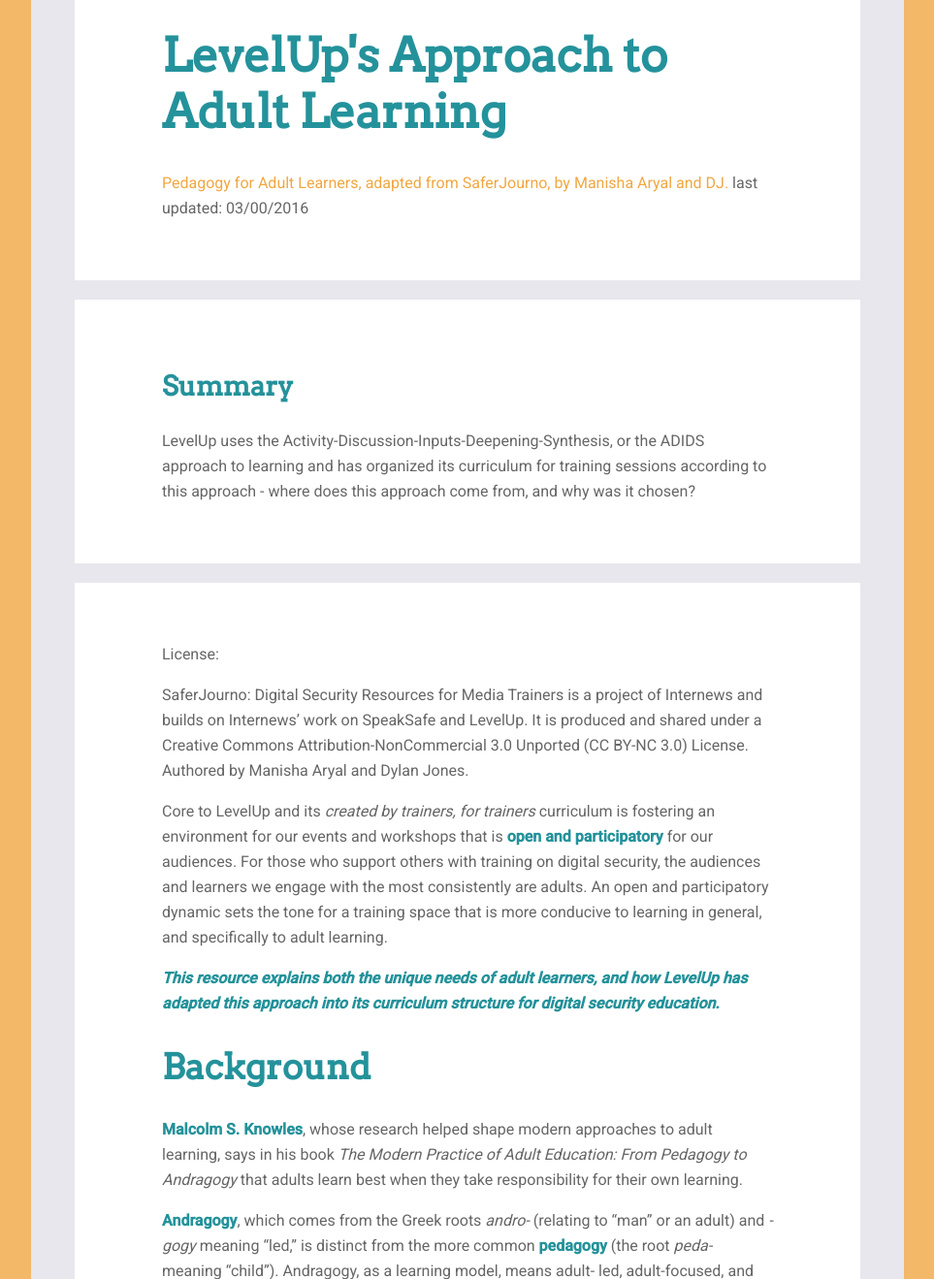
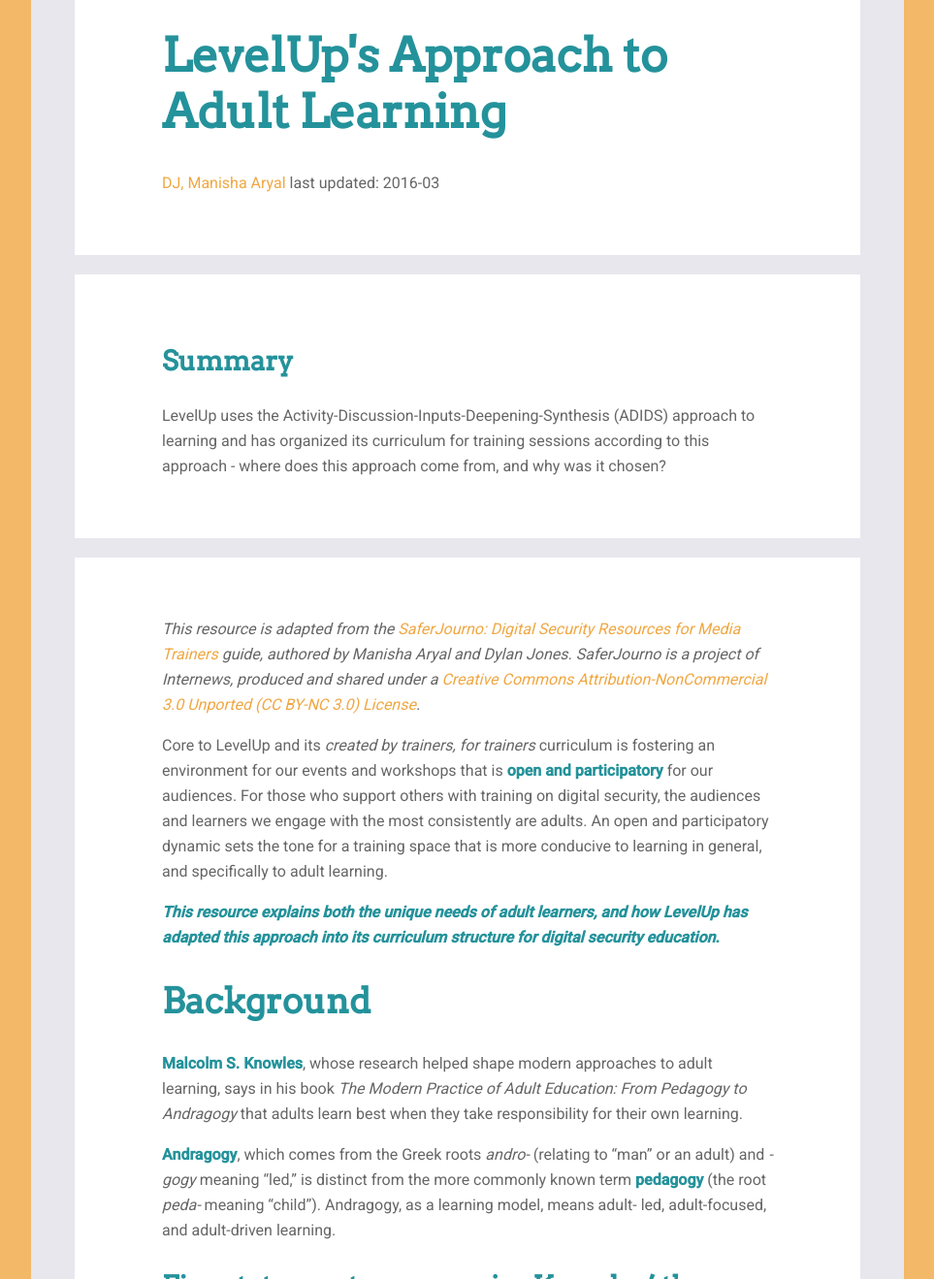
Before and after one commit to levelupcc/level-up, a Jekyll site: the page built from _pages/curriculum/levelup-approach-to-adult-learning/levelup-approach-to-adult-learning.md, in a window 1280 px wide and 1400 px high, scrolled down 232 px, cut to the strip 81-1400 px from the top of the window. Shown: the whole strip at 97% size, without its empty margins (158-1121 px from the left). Built offline with Jekyll 4.4.1, drawn with Linux system fonts in a browser that asks for light colours; a script that is not in the unit is left out; comment, search, counter and statistics services are not loaded; some of the changed text lies outside the part shown.

Commit message:
Update license, format- approach to adult learning

```diff
--- a/_pages/curriculum/levelup-approach-to-adult-learning/levelup-approach-to-adult-learning.md
+++ b/_pages/curriculum/levelup-approach-to-adult-learning/levelup-approach-to-adult-learning.md
@@ -1,17 +1,15 @@
 ---
 layout: content-page
 title: "LevelUp's Approach to Adult Learning"
-author: Pedagogy for Adult Learners, adapted from SaferJourno, by Manisha Aryal and DJ.
-summary: "LevelUp uses the Activity-Discussion-Inputs-Deepening-Synthesis, or the ADIDS approach to learning and has organized its curriculum for training sessions according to this approach - where does this approach come from, and why was it chosen?"
-date: 03/00/2016
+author: DJ, Manisha Aryal
+summary: "LevelUp uses the Activity-Discussion-Inputs-Deepening-Synthesis (ADIDS) approach to learning and has organized its curriculum for training sessions according to this approach - where does this approach come from, and why was it chosen?"
+date: 2016-03
 permalink: /curriculum/levelups-approach-to-adult-learning/
 breadcrumb: "LevelUp's Approach to Adult Learning"
 parent: Curriculum
 weight: 3.2
 ---
-License:
-
-SaferJourno: Digital Security Resources for Media Trainers is a project of Internews and builds on Internews’ work on SpeakSafe and LevelUp. It is produced and shared under a Creative Commons Attribution-NonCommercial 3.0 Unported (CC BY-NC 3.0) License. Authored by Manisha Aryal and Dylan Jones.
+*This resource is adapted from the [SaferJourno: Digital Security Resources for Media Trainers](http://saferjourno.internews.org/) guide, authored by Manisha Aryal and Dylan Jones. SaferJourno is a project of Internews, produced and shared under a [Creative Commons Attribution-NonCommercial 3.0 Unported (CC BY-NC 3.0) License](https://creativecommons.org/licenses/by-nc/3.0/us/).*
 
 Core to LevelUp and its *created by trainers, for trainers* curriculum is fostering an environment for our events and workshops that is **open and participatory** for our audiences. For those who support others with training on digital security, the audiences and learners we engage with the most consistently are adults. An open and participatory dynamic sets the tone for a training space that is more conducive to learning in general, and specifically to adult learning.
 
@@ -20,7 +18,7 @@
 ## Background ##
 **Malcolm S. Knowles**, whose research helped shape modern approaches to adult learning, says in his book *The Modern Practice of Adult Education: From Pedagogy to Andragogy* that adults learn best when they take responsibility for their own learning.
 
-**Andragogy**, which comes from the Greek roots *andro-* (relating to “man” or an adult) and *-gogy* meaning “led,” is distinct from the more common **pedagogy** (the root *peda-* meaning “child”). Andragogy, as a learning model, means adult- led, adult-focused, and adult-driven learning.
+**Andragogy**, which comes from the Greek roots *andro-* (relating to “man” or an adult) and *-gogy* meaning “led,” is distinct from the more commonly known term **pedagogy** (the root *peda-* meaning “child”). Andragogy, as a learning model, means adult- led, adult-focused, and adult-driven learning.
 
 ### Five statements summarize Knowles’ theory: ###
 
@@ -30,11 +28,11 @@
 4. Adult learning is problem-centered rather than content-oriented.
 5. Most adults are interested in learning what has immediate relevance to their professional and social lives.
 
-Think about how each of these statements impacts how we currently plan for, design, implement, and follow-up after trainings. **How can we adjust our practices to better serve our training audiences, given how adults need to be involved in how they learn?**
+Think about how each of these statements impacts how we currently plan for, design, implement, and follow-up after trainings. How can we adjust our practices to better serve our training audiences, given how adults need to be involved in how they learn?
 
 ## The ADIDS Approach ##
 
-LevelUp uses the **Activity-Discussion-Inputs-Deepening-Synthesis**, or the **"ADIDS" approach** to learning and has organized its curriculum for training sessions according to this approach.
+LevelUp uses the **Activity-Discussion-Inputs-Deepening-Synthesis**, or the **ADIDS approach** to learning and has organized its curriculum for training sessions according to this approach.
 
 This adult learning approach has been used effectively in advocacy and skills training on human rights issues, and we have found this to be useful in helping participants with minimal technical knowledge better understand concepts as complex as digital security and online safety. For trainers, it can also provide a useful framework when creating lesson plans.
 
@@ -48,10 +46,4 @@
 
 ADIDS also helps balance the energy and skills between co-trainers. (A week-long workshop with more than 4-5 participants is typically too much for a single trainer to be effective, and can lead to burnout.) When you are co-training at a workshop, the ADIDS methodology allows you to switch up the lead for sections of a training session (such as Deepening, when one trainer should be available in the room to help particpants troubleshoot use of a tool while the other trainer runs the Deepening). This can also allow co-trainers to lead sections that they are either more adept at than their fellow trainer, or allow them to increase their training skills on a particular tool or Activity they want to be better at. It also allows trainers to co-lead when necessary, appropriate, or most effective (e.g., during complex Activities).
 
-See [**How to Use LevelUp's Trainer's Curriculum**](https://level-up.cc/curriculum/using-levelup-trainers-curriculum/using-levelup-trainers-curriculum.md) and then [**Preparing Sessions using ADIDS**](https://level-up.cc/curriculum/preparing-sessions-using-adids/) for more detailed background on how to make the best use of ADIDS in the preparation of your event and workshop sessions.
-
-## Additional Resources ##
-
-
-- To learn more about how to organize training session curriculum according to the androgogy-based ADIDS format, please see [**Preparing Sessions using ADIDS**](https://level-up.cc/curriculum/preparing-sessions-using-adids/).
-- We also strongly recommend that you read [**How to Use LevelUp's Trainer's Curriculum**]((https://level-up.cc/curriculum/using-levelup-trainers-curriculum/using-levelup-trainers-curriculum.md)) before diving into the [**Trainer's Curriculum**](https://level-up.cc/curriculum/) section of the website.
+See [**How To: Using the LevelUp Trainer's Curriculum**]() and then [**Preparing Sessions using ADIDS**]() for more detailed background on how to make the best use of ADIDS in the preparation of your event and workshop sessions.
```
